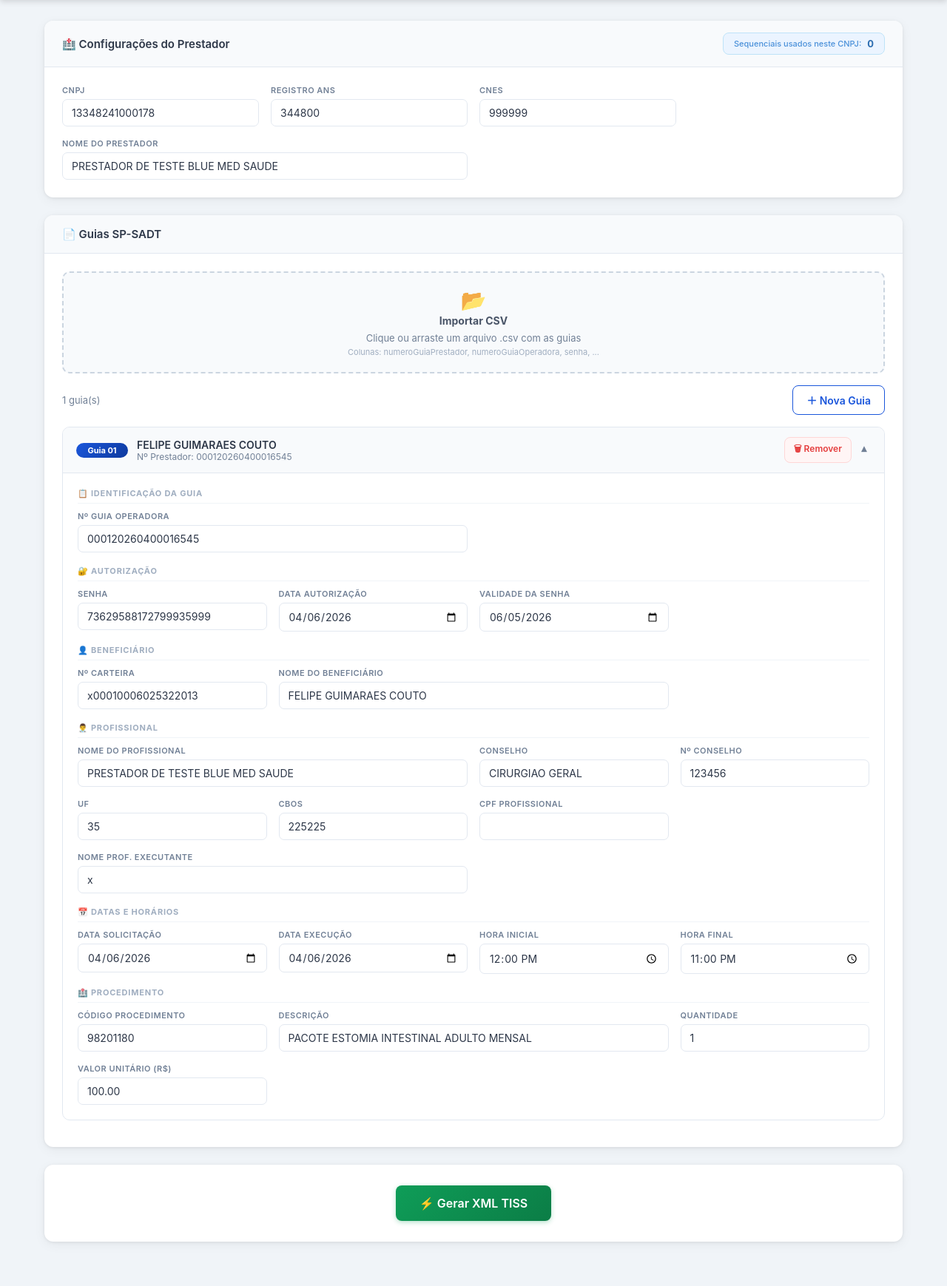
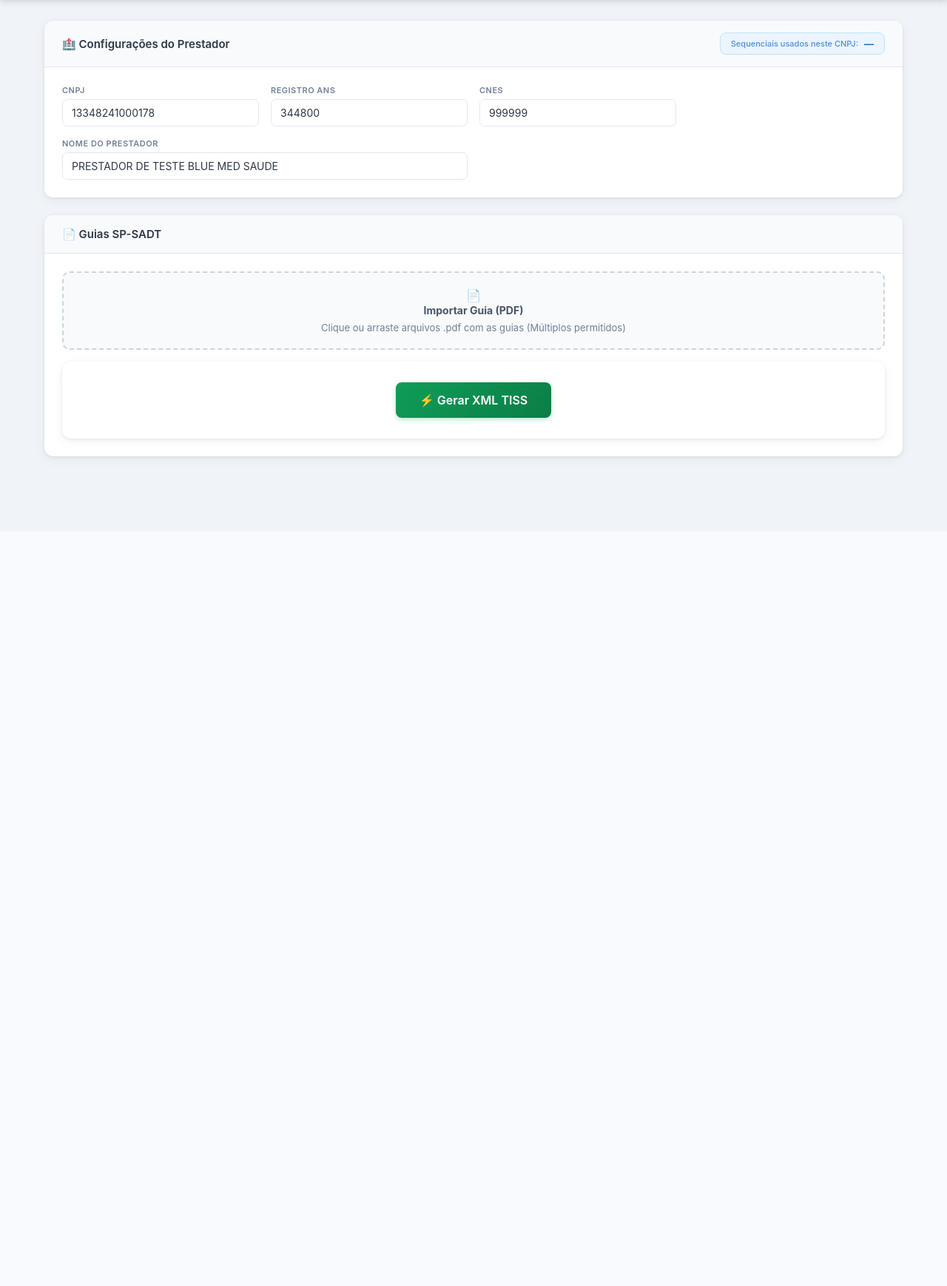
Before and after one commit to FehCouto/Gerador-XML, a Flask app: page / in a window 1280 px wide. Shown: the part 81-1820 px from the top of the page at 74% size. After the commit the page ends 704 px from the top, so only its background shows below. Run offline with Flask 3, Linux system fonts and the light colour scheme; data that the repository does not hold is empty; some libraries are stand-ins or nearby versions.

Commit message:
Replace CSV import section with PDF import section

```diff
--- a/templates/index.html
+++ b/templates/index.html
@@ -329,37 +329,15 @@
         </div>
         <div class="card-body">
 
-            <!-- Importar CSV -->
-            <div class="import-zone" id="import-zone"
-                onclick="document.getElementById('csv-file-input').click()"
-                ondragover="event.preventDefault(); this.classList.add('drag-over')"
-                ondragleave="this.classList.remove('drag-over')"
-                ondrop="onCsvDrop(event)">
-                <div style="font-size:28px">📂</div>
-                <strong>Importar CSV</strong>
-                <p>Clique ou arraste um arquivo .csv com as guias</p>
-                <p style="font-size:11px; margin-top:4px; color:#a0aec0">
-                    Colunas: {{ 'numeroGuiaPrestador, numeroGuiaOperadora, senha, ...' }}
-                </p>
-            </div>
-            <input type="file" id="csv-file-input" accept=".csv" onchange="importarCSV(this)">
-
-            <div class="action-bar">
-                <span class="guia-count" id="guia-count">0 guia(s)</span>
-                <div class="action-bar-right">
-                    <button class="btn btn-outline" onclick="adicionarGuia()">＋ Nova Guia</button>
-                </div>
-            </div>
-
-            <div id="guias-container"></div>
-
-            <div id="empty-state" style="text-align:center; padding:40px 20px; color:#a0aec0; display:none;">
-                <div style="font-size:48px; margin-bottom:12px;">📭</div>
-                <p style="font-size:15px; font-weight:600;">Nenhuma guia adicionada</p>
-                <p style="font-size:13px; margin-top:4px;">Clique em "Nova Guia" ou importe um CSV</p>
-            </div>
-        </div>
+            <!-- Importar PDF -->
+<div class="import-zone" onclick="document.getElementById('fileInput').click()">
+    <div class="icon">📄</div>
+    <div>
+        <strong>Importar Guia (PDF)</strong>
+        <p>Clique ou arraste arquivos .pdf com as guias (Múltiplos permitidos)</p>
     </div>
+    <input type="file" id="fileInput" style="display:none" accept=".pdf" multiple onchange="importarPDF(event)">
+</div>
 
     <!-- Gerar XML -->
     <div class="gerar-section">
```
